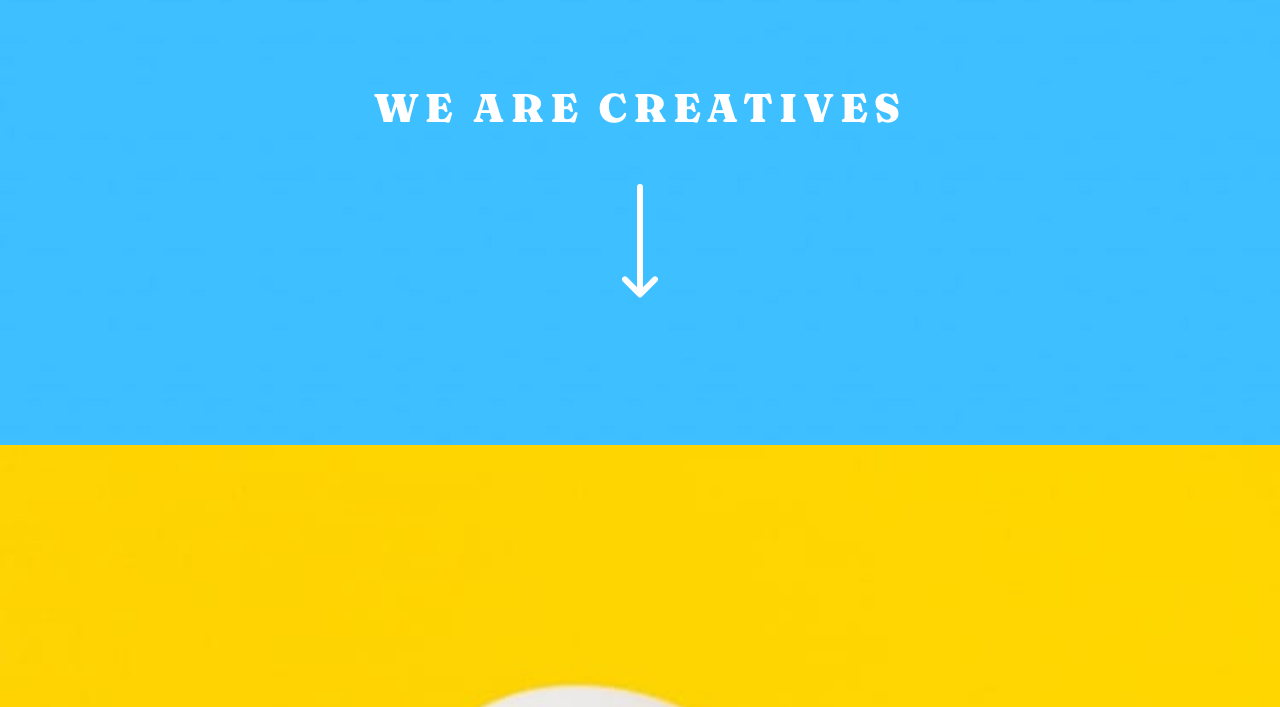
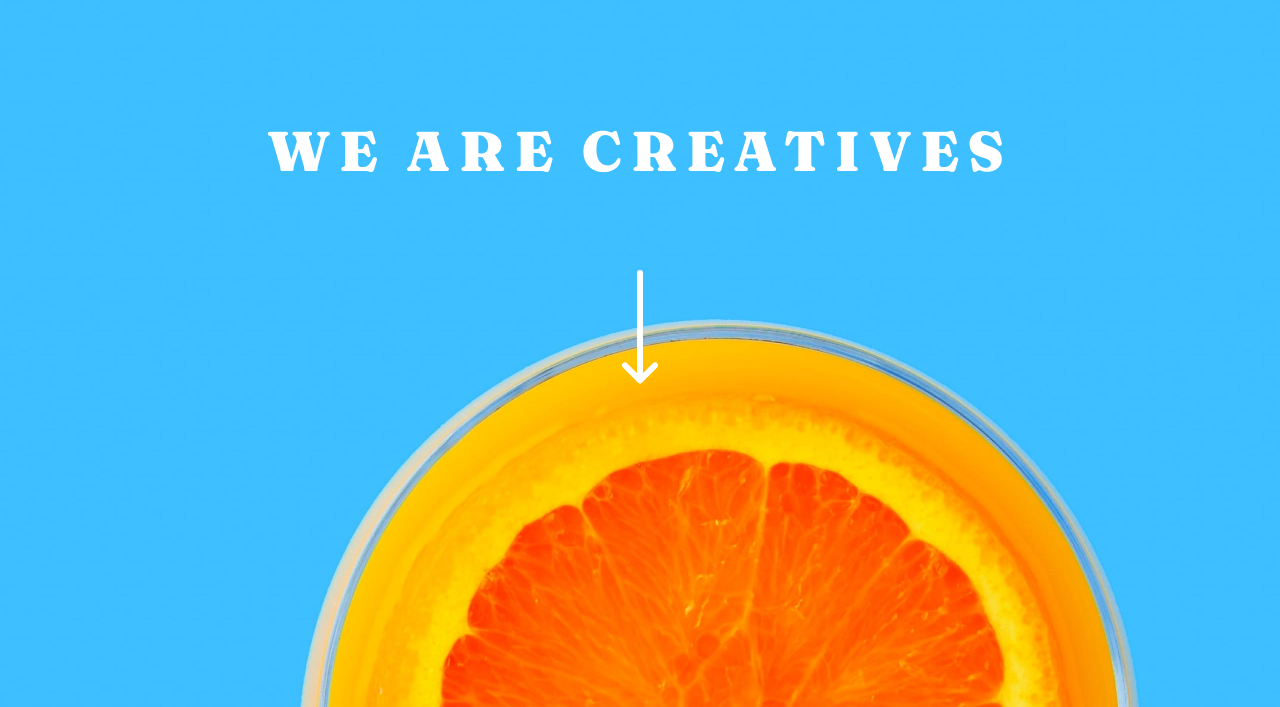
Before and after one commit to Guin-/sunnyside-agency-landing-page, a plain HTML site: page index.html in a window 1280 px wide. Shown: the part 93-800 px from the top of the page. Drawn offline with Linux system fonts and the light colour scheme.

Commit message:
desktop header

```diff
--- a/main.css
+++ b/main.css
@@ -469,4 +469,22 @@ body {
         background: rgba(255, 255, 255, 0.25);
         color: white;
     }
+
+    .hero {
+        min-width: 375px;
+        height: 800px;
+        background-image: url('./images/desktop/image-header.jpg');
+    }
+
+    .hero-content {
+        height: 100%;
+        text-align: center;
+    }
+
+    .hero-content h1 {
+        margin: 85px 24px;
+        font-size: 56px;
+        line-height: 69px;
+        letter-spacing: 8.75px;
+    }
 }
```
